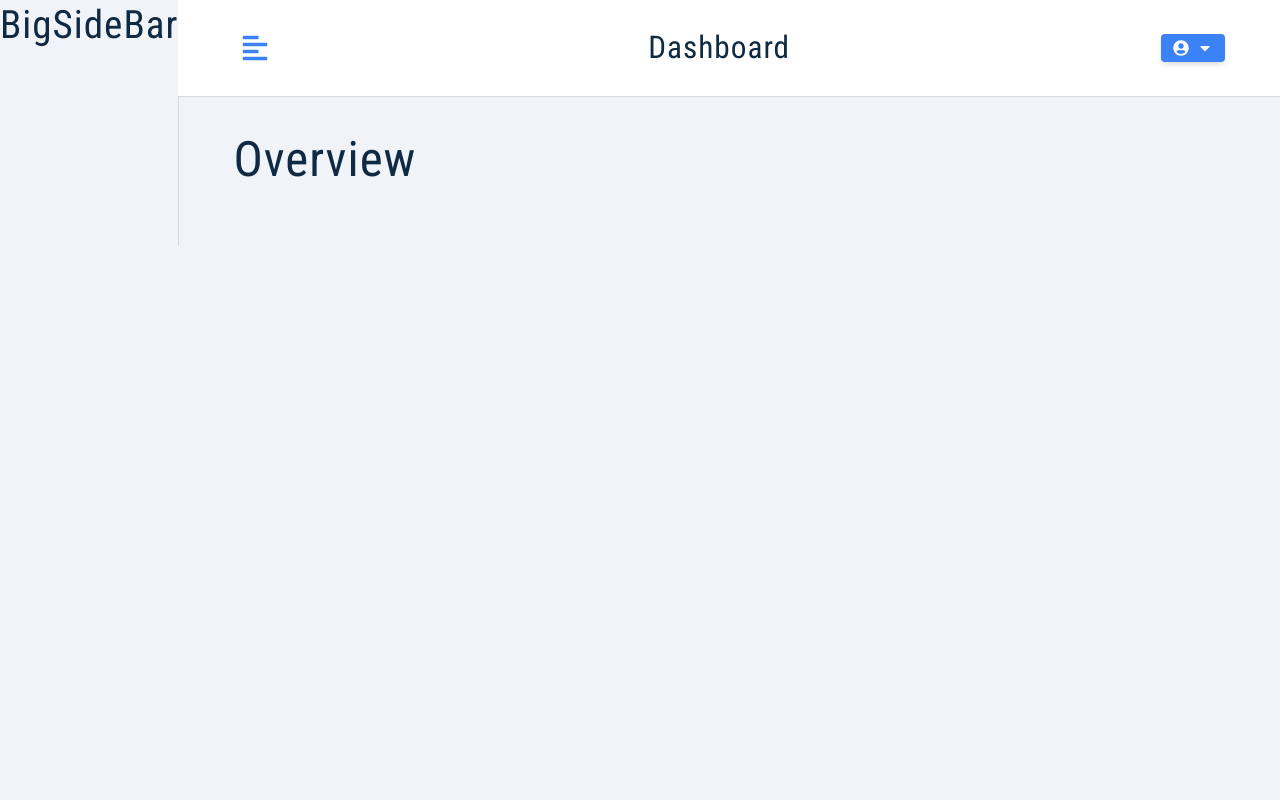
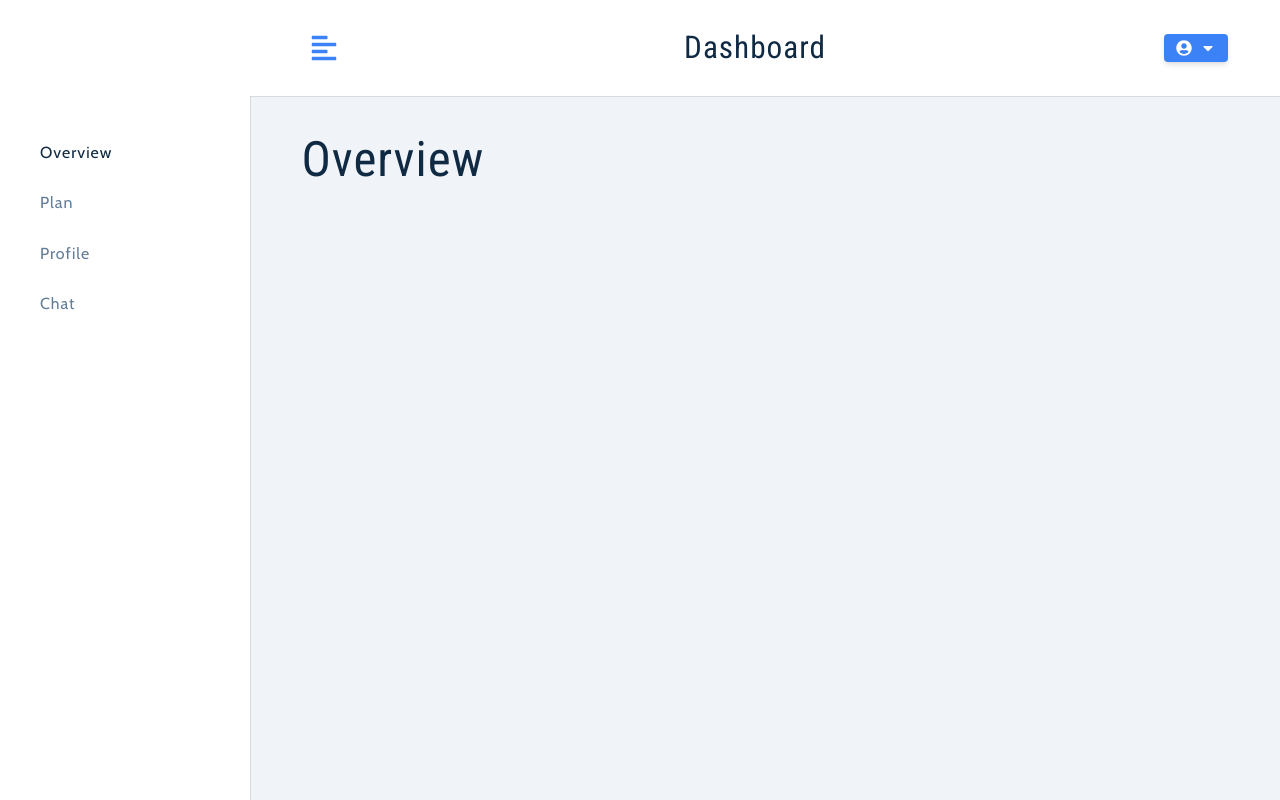
Before and after one commit to Mark-Halstead/Food-App-Final-Project, a React (Vite) app in the folder client/: page /dashboard in a window 1280 px wide. Built offline with nearby package versions, Linux system fonts and the light colour scheme.

Commit message:
got bigsidebar displaying

```diff
--- a/client/src/components/BigSidebar/index.jsx
+++ b/client/src/components/BigSidebar/index.jsx
@@ -1,13 +1,28 @@
 import React from 'react'
 import Wrapper from "../../assets/wrappers/BigSideBar"
+import DashNavLinks from '../DashNavLinks';
 
 
-const BigSideBar = () => {
+const BigSidebar = () => {
+
+    const isSidebarOpen = false
+
     return (
-        <Wrapper>
-            <h2>BigSideBar</h2>
-        </Wrapper>
-    )
-}
-
-export default BigSideBar
+      <Wrapper>
+        <div
+          className={
+            isSidebarOpen
+              ? 'sidebar-container '
+              : 'sidebar-container show-sidebar'
+          }
+        >
+          <div className='content'>
+            <header>
+            </header>
+            <DashNavLinks />
+          </div>
+        </div>
+      </Wrapper>
+    );
+  };
+  export default BigSidebar;
--- /dev/null
+++ b/client/src/components/DashNavLinks/index.jsx
@@ -0,0 +1,28 @@
+import React from 'react'
+import { NavLink } from 'react-router-dom';
+import links from '../SmallSideBar/links'
+
+const DashNavLinks = () => {
+    return (
+        <div className='nav-links'>
+            {links.map((link) => {
+                const { text, path, id } = link;
+                return (
+                    <NavLink
+                        to={path}
+                        className={({ isActive }) => {
+                            return isActive ? 'nav-link active' : 'nav-link';
+                        }}
+                        key={id}
+                        onClick={() => toggleSidebar()}
+                        end
+                    >
+                        {text}
+                    </NavLink>
+                );
+            })}
+        </div>
+    )
+}
+
+export default DashNavLinks
--- a/client/src/components/SmallSideBar/index.jsx
+++ b/client/src/components/SmallSideBar/index.jsx
@@ -1,9 +1,8 @@
 import React, { useContext, useState, useEffect } from 'react';
 import { FaTimes } from 'react-icons/fa';
-import { NavLink } from 'react-router-dom';
-import links from './links';
 import { SidebarContext } from '../../contexts/SidebarContext';
 import Wrapper from '../../assets/wrappers/SmallSidebar';
+import DashNavLinks from '../DashNavLinks';
 
 const SmallSideBar = () => {
   const { sidebar, toggleSidebar } = useContext(SidebarContext);
@@ -32,24 +31,7 @@ const SmallSideBar = () => {
           <header>
             {/* Our Team logo here */}
           </header>
-          <div className='nav-links'>
-            {links.map((link) => {
-              const { text, path, id } = link;
-              return (
-                <NavLink
-                  to={path}
-                  className={({ isActive }) => {
-                    return isActive ? 'nav-link active' : 'nav-link';
-                  }}
-                  key={id}
-                  onClick={() => toggleSidebar()}
-                  end
-                >
-                  {text}
-                </NavLink>
-              );
-            })}
-          </div>
+          <DashNavLinks />
         </div>
       </div>
     </Wrapper>
```
Also changed, not shown: client/src/components/SmallSideBar/links.js (+4 -4 lines).
